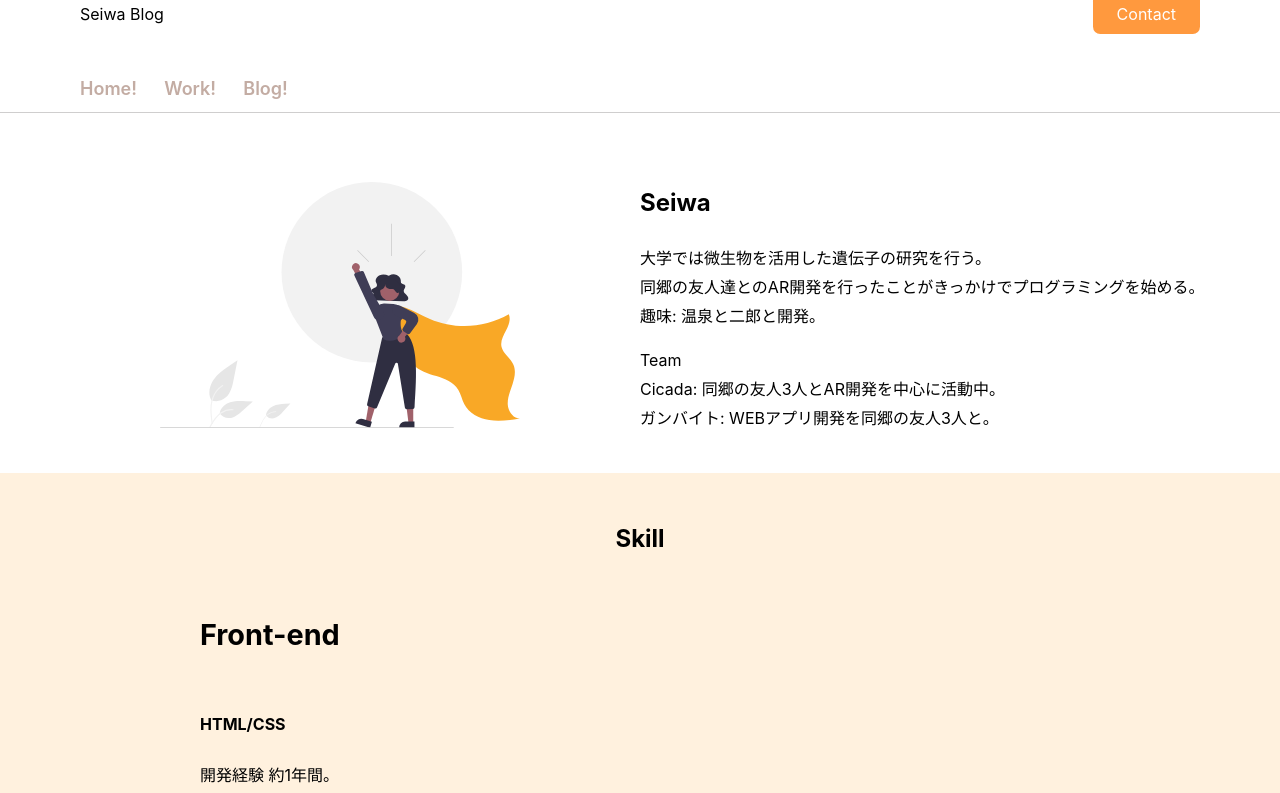
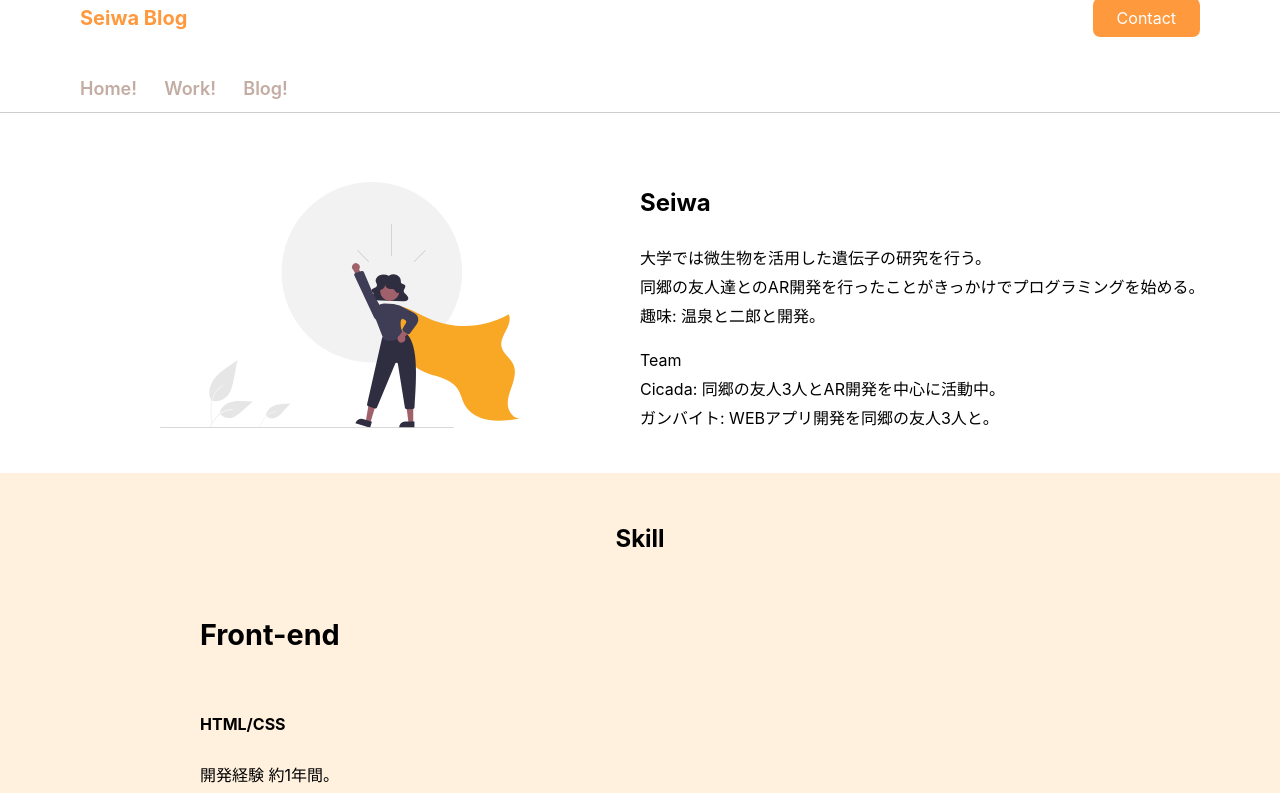
Before and after one commit to Seiwa-Edu/Next-Portforio, a Next.js app: page / in a window 1280 px wide. Shown: the top 793 px of the page. Built offline with nearby package versions, Linux system fonts and the light colour scheme.

Commit message:
[update] update the title

```diff
--- a/components/Layout.tsx
+++ b/components/Layout.tsx
@@ -20,7 +20,7 @@ const Layout = ({ children, title = 'Seiwa Blog' }: Props)=> (
            <header className={header_css.header}>
                <div className={header_css.header__wrap}>
                　　<div className={header_css.header__slide}>
-                        <Link href="/"><a className ="logo">Seiwa Blog</a></Link>
+                        <Link href="/"><a className ={header_css.title_text}>Seiwa Blog</a></Link>
                         <div className="Contact"><Link href="/contact"><a className={header_css.header__contact}>Contact</a></Link></div>
                    </div>
                </div>
--- a/pages/index.tsx
+++ b/pages/index.tsx
@@ -33,7 +33,6 @@ export default function Home() {
             </div>
 
             <div className={style_css.programming__comp}>
-              {/* <div className={style_css.programming__image}><img src="HTML5_Badge.svg"/></div> */}
               {/* <div className={style_css.programming_image}><img src="/logo-01.png" alt="HTML Logo"/></div> */}
               <div className={style_css.hello}>
                 <h4>HTML/CSS</h4>
--- a/styles/layout.module.css
+++ b/styles/layout.module.css
@@ -33,6 +33,12 @@
 }
 .header__contact:hover {
   background-color: #eb8c39;
+}
+
+.title_text {
+  color: #ff993e;
+  font-weight: 700;
+  font-size: 20px;
 }
 
 .navi {
```
Also changed, not shown: public/title.png (added).
